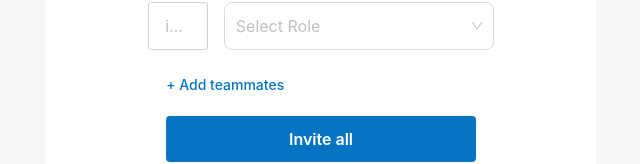
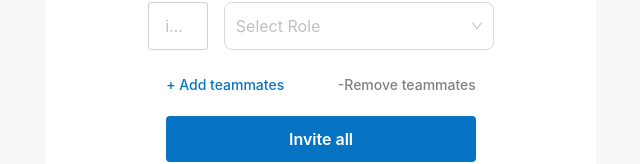
Before and after one commit to Alforoan/ISDFE, a React (Vite) app in the folder isd-app/: page /accountsetup/users in a window 1280 px wide. Shown: the part 424-588 px from the top of the page, without its empty margins (319-959 px from the left). Built offline with nearby package versions, Linux system fonts and the light colour scheme; no server answers.

Commit message:
Add email format validation and remove users

```diff
--- a/isd-app/src/pages/AccountSetUp/Users/Users.jsx
+++ b/isd-app/src/pages/AccountSetUp/Users/Users.jsx
@@ -60,6 +60,12 @@ const AccountSetUpUsers = () => {
 	const addTeammates = () => {
 		setInvitations([...invitations, { email: '', role: '' }]);
 	};
+	const removeTeammates=()=>{
+		if(invitations.length>1){
+			setInvitations([...invitations.slice(0,invitations.length-1)]);
+		}
+	}
+	const  email=/^[a-zA-Z0-9._%+-]+@[a-zA-Z0-9.-]+\.[a-zA-Z]{2,}$/
 	return (
 		<div className='form-container account-setup'>
 			<Form
@@ -77,9 +83,10 @@ const AccountSetUpUsers = () => {
 						<Form.Item label='Email' name={`email${index}`} rules={[{ required: true, message: 'Please input email' },{
 							validator(rule,value){
 								return new Promise((resolve,reject)=>{
-									if(value===undefined || value.length===0 || value.match(email)!=null){
+									if(value===undefined || value.length===0 || email.test(value)){
 										resolve();
 									}else{
+
 										reject("Input should be a valid email");
 									}
 								})
@@ -110,16 +117,25 @@ const AccountSetUpUsers = () => {
 						</Form.Item>
 					</Flex>
 				))}
+				<Flex  style={{width:"100%"}} align={"center"} justify={"space-between"} >
 				<label
 					onClick={addTeammates}
 					style={{
 						cursor: 'pointer',
 						color: '#0774c3',
-						marginRight: 'auto',
 					}}>
 					+ Add teammates
 				</label>
-
+					<label
+						onClick={removeTeammates}
+						style={{
+							cursor: invitations.length>1 ? 'pointer':'not-allowed',
+							color: invitations.length>1 ? "red":"gray",
+						}}
+					>
+						-Remove teammates
+					</label>
+				</Flex>
 				<div className='button-container'>
 					<button type='submit' className='button signup'>
 						Invite all
```
